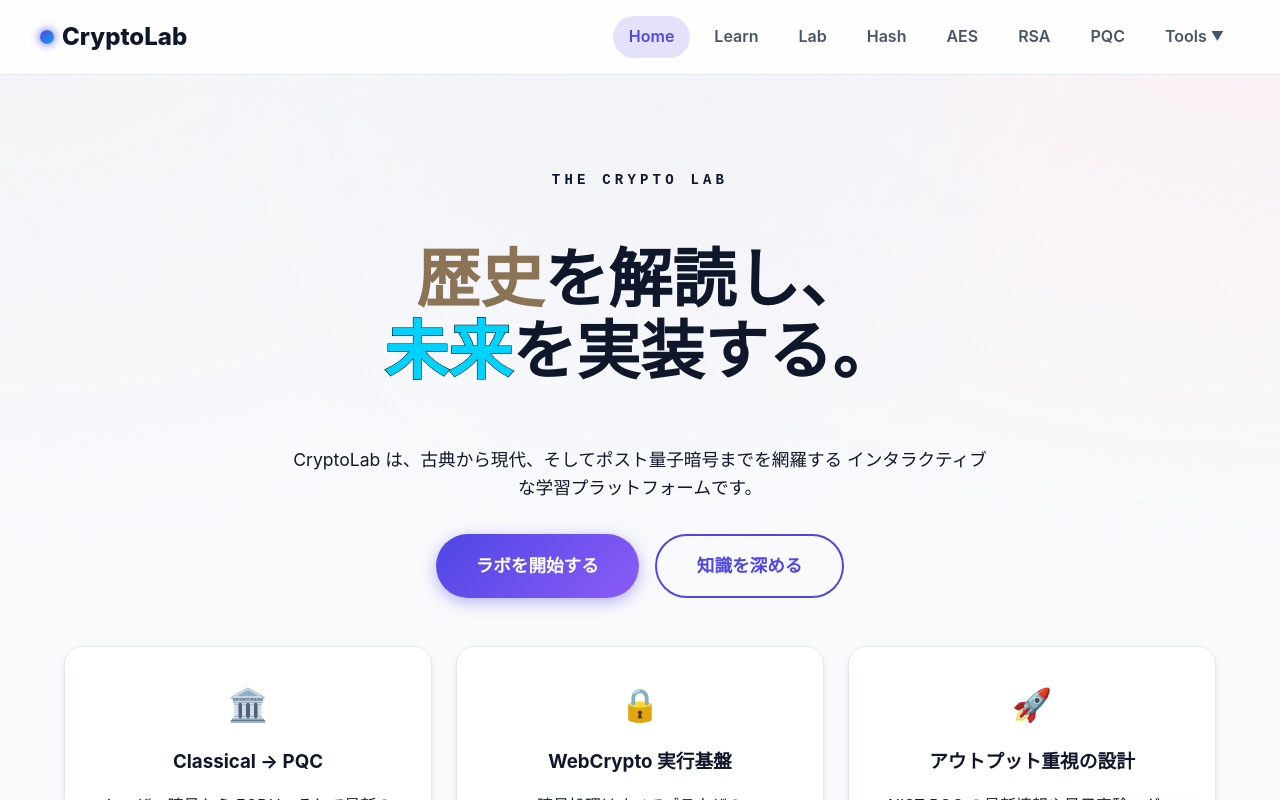
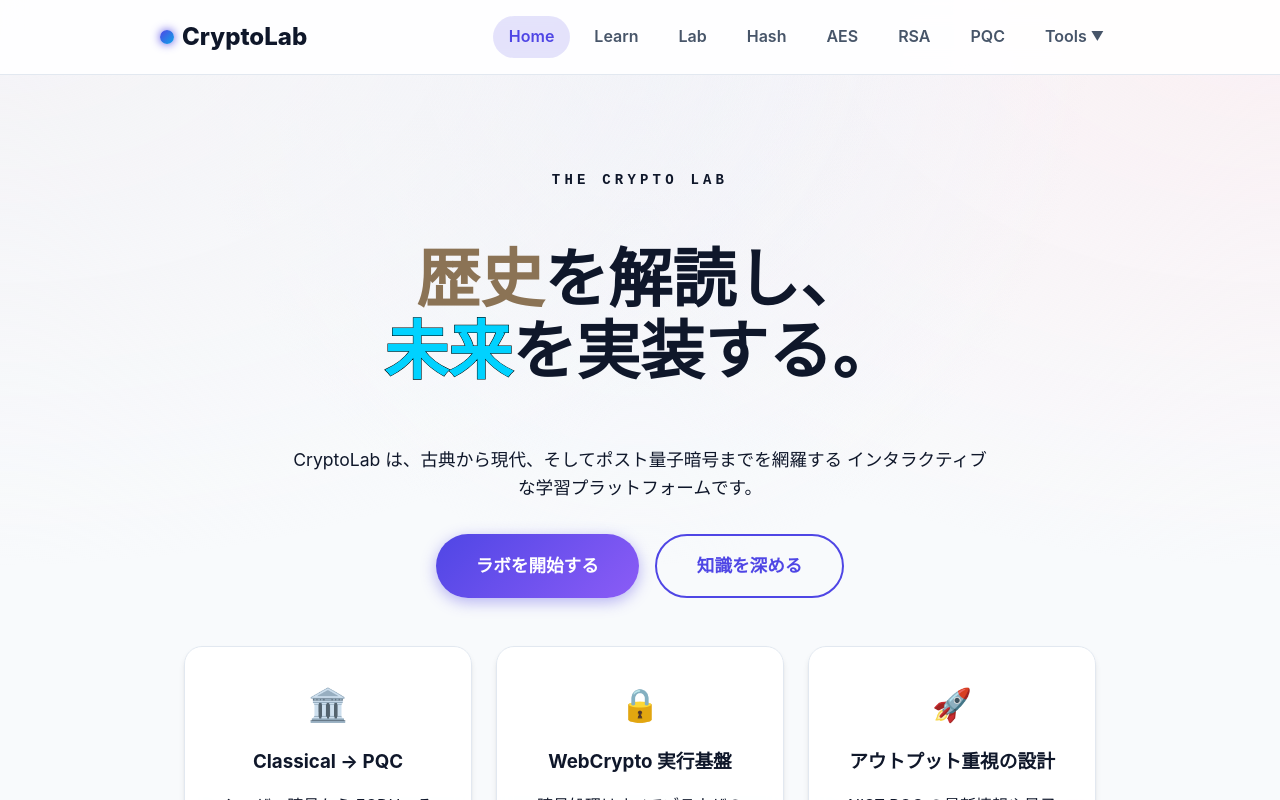
Before and after one commit to kaminuma/cryptoLab, a React (Vite) app: page / in a window 1280 px wide. Shown: the top 800 px of the page. Built offline with nearby package versions, Linux system fonts and the light colour scheme.

Commit message:
site-main/navbarのmax-widthを960pxに統一
StepLesson(680px)との余白バランスを改善。
スタッシュのCSS変更から幅調整のみ適用。

Co-Authored-By: Claude Opus 4.6 <noreply@anthropic.com>

```diff
--- a/src/style.css
+++ b/src/style.css
@@ -128,7 +128,7 @@ a:hover {
 .site-main {
   flex: 1;
   width: 100%;
-  max-width: 1200px;
+  max-width: 960px;
   margin: 0 auto;
   padding: var(--spacing-lg) var(--spacing-md);
 }
@@ -158,7 +158,7 @@ a:hover {
 }
 
 .navbar-container {
-  max-width: 1200px;
+  max-width: 960px;
   margin: 0 auto;
   display: flex;
   justify-content: space-between;
```
